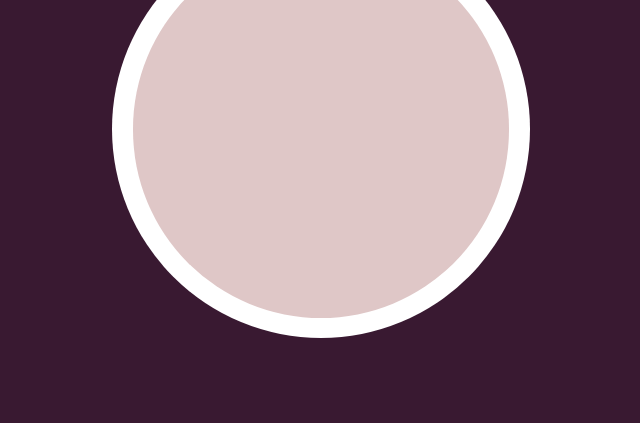
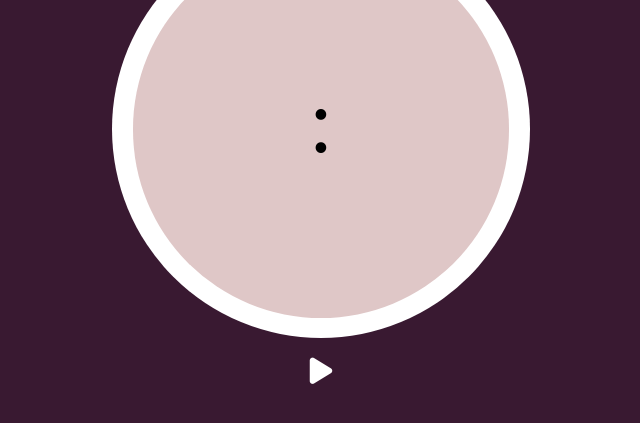
Before and after one commit to wangechimk/pomodoro, a plain HTML site: page index.html in a window 1280 px wide. Shown: the part 243-666 px from the top of the page, 319-959 px from the left. Drawn offline with Linux system fonts and the light colour scheme.

Commit message:
add font awesome link ad style the icons

```diff
--- a/index.html
+++ b/index.html
@@ -5,7 +5,7 @@
 		<meta name ="viewport" content="width=device-width" initial-scale="1.0">
 		<title>Pomodoro Timer</title>
 		<!--ICONS-->
-		<script src="https://kit.fontawesome.com/6f3103b13c.js" crossorigin="anonymous"></script>
+		<link rel="stylesheet" href="https://cdnjs.cloudflare.com/ajax/libs/font-awesome/6.4.2/css/all.min.css" integrity="sha512-z3gLpd7yknf1YoNbCzqRKc4qyor8gaKU1qmn+CShxbuBusANI9QpRohGBreCFkKxLhei6S9CQXFEbbKuqLg0DA==" crossorigin="anonymous" referrerpolicy="no-referrer" />
 
 		<!--css-->
 		<link rel="stylesheet" href="style.css">
@@ -34,7 +34,7 @@
 		 <div class="controls">
 			<button id="start" onclick="start()"><i class="fa-solid fa-play"></i></button>
 
-                <a id="reset" href="./"><i class="fa-solid fa-arrow-rotate-left"></i></a>
+                <a id="reset" href="./"><i class="fa-solid fa-rotate-left"></i></a>
 
 		 </div>
 		</div>
--- a/style.css
+++ b/style.css
@@ -102,7 +102,7 @@ input:checked + .label{
 	border-radius: 50%;
 	background-color: #dfc7c7;
 }
-/* .time{
+.time{
 	position: relative;
 	display: flex;
 	flex-direction: row;
@@ -116,14 +116,15 @@ input:checked + .label{
 	margin-inline:1rem;
 }
 .controls{
-	margin-top: 10rem;
+	margin-top: 9rem;
 }
 .controls button{
 	border: none;
-	background-color: #fff;
+	background-color: transparent;
 	cursor: pointer;
-	font-size: 40px;
+	font-size: 30px;
+	color: #fff;
 }
 .controls #reset{
            display: none;
-} */
+}
```
